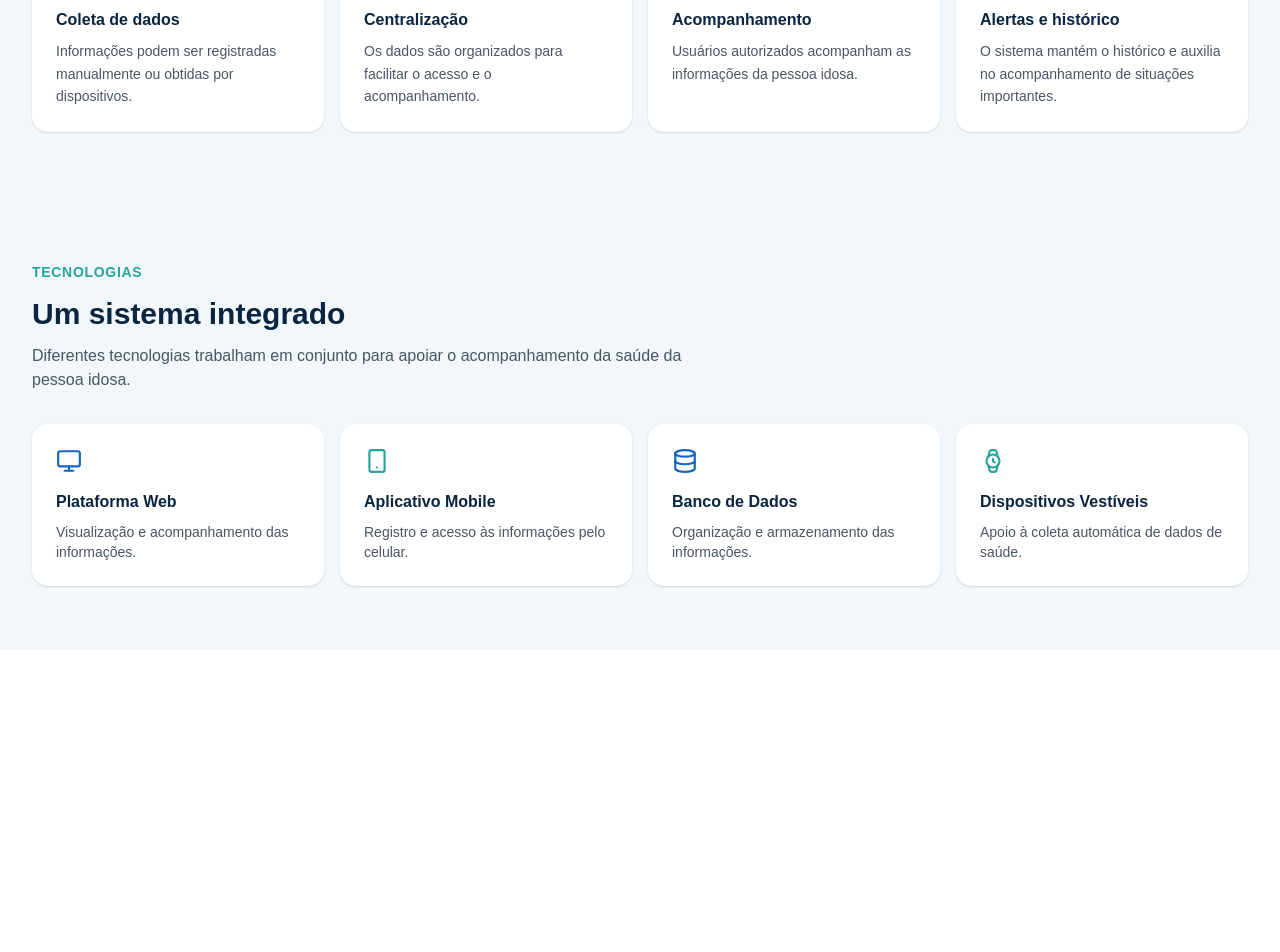
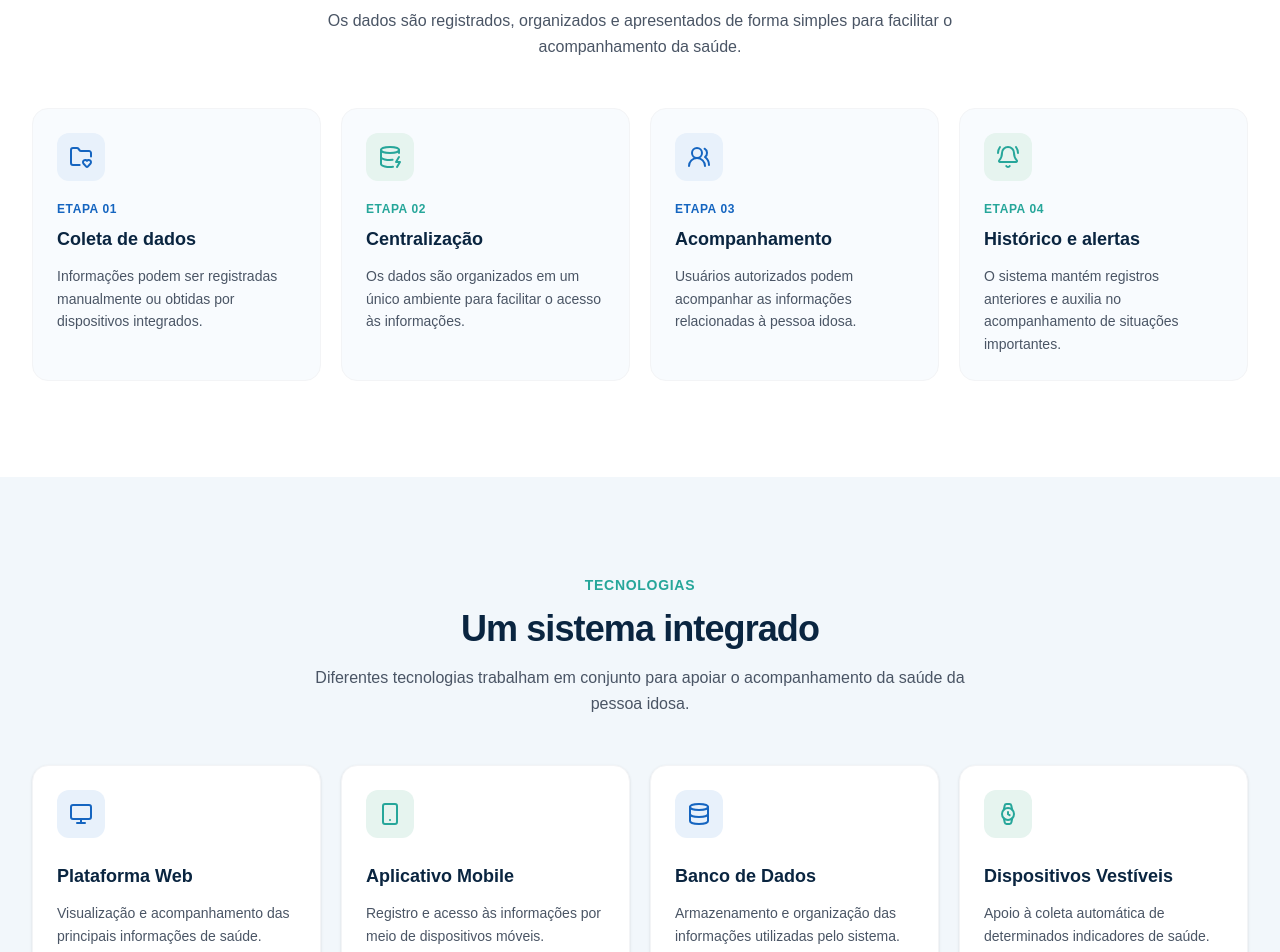
Before and after one commit to MiguelHelen/S.A.S.P.I-Sistema-de-Acompanhamento-de-Saude-para-Pessoas-Idosas-, a Next.js app: page / in a window 1280 px wide. Shown: the part 2200-3152 px from the top of the page. Before the commit the page ends 2850 px from the top, so only its background shows below. Built offline with nearby package versions, Linux system fonts and the light colour scheme.

Commit message:
style: aprimora visual da pagina inicial

```diff
--- a/src/app/page.tsx
+++ b/src/app/page.tsx
@@ -12,6 +12,10 @@ import {
   Pill,
   ShieldCheck,
   Users,
+  FolderHeart,
+  DatabaseZap,
+  UsersRound,
+  BellRing,
 } from "lucide-react";
 
 export default function Home() {
@@ -318,115 +322,179 @@ export default function Home() {
         </div>
       </section>
 
-      <section className="mx-auto max-w-7xl px-4 py-12 md:px-8 md:py-16">
-        <div className="mb-8">
+      <section className="bg-white py-20 md:py-24">
+        <div className="mx-auto max-w-7xl px-4 md:px-8">
+          <div className="mx-auto max-w-2xl text-center">
             <span className="text-sm font-semibold uppercase tracking-wider text-[#26A69A]">
               Como funciona
             </span>
 
-          <h2 className="mt-3 text-2xl font-bold text-[#0A2540] md:text-3xl">
+            <h2 className="mt-3 text-3xl font-bold tracking-tight text-[#0A2540] md:text-4xl">
               Informações conectadas em um único fluxo
             </h2>
-        </div>
 
-        <div className="grid gap-4 sm:grid-cols-2 lg:grid-cols-4">
-          <div className="rounded-2xl bg-white p-6 shadow-sm">
-            <span className="text-sm font-semibold text-[#1565C0]">01</span>
-            <h3 className="mt-3 font-semibold text-[#0A2540]">
-              Coleta de dados
-            </h3>
-            <p className="mt-2 text-sm leading-relaxed text-gray-600">
-              Informações podem ser registradas manualmente ou obtidas por
-              dispositivos.
+            <p className="mt-4 leading-relaxed text-gray-600">
+              Os dados são registrados, organizados e apresentados de forma
+              simples para facilitar o acompanhamento da saúde.
             </p>
           </div>
 
-          <div className="rounded-2xl bg-white p-6 shadow-sm">
-            <span className="text-sm font-semibold text-[#1565C0]">02</span>
-            <h3 className="mt-3 font-semibold text-[#0A2540]">Centralização</h3>
-            <p className="mt-2 text-sm leading-relaxed text-gray-600">
-              Os dados são organizados para facilitar o acesso e o
-              acompanhamento.
-            </p>
+          <div className="mt-12 grid gap-5 sm:grid-cols-2 lg:grid-cols-4">
+            <article className="group rounded-2xl border border-gray-100 bg-[#F8FBFE] p-6 transition hover:-translate-y-1 hover:shadow-xl hover:shadow-blue-950/5">
+              <div className="flex h-12 w-12 items-center justify-center rounded-xl bg-[#E8F1FB] text-[#1565C0] transition group-hover:bg-[#1565C0] group-hover:text-white">
+                <FolderHeart size={24} />
               </div>
 
-          <div className="rounded-2xl bg-white p-6 shadow-sm">
-            <span className="text-sm font-semibold text-[#1565C0]">03</span>
-            <h3 className="mt-3 font-semibold text-[#0A2540]">
+              <span className="mt-5 block text-xs font-semibold uppercase tracking-wider text-[#1565C0]">
+                Etapa 01
+              </span>
+
+              <h3 className="mt-2 text-lg font-semibold text-[#0A2540]">
+                Coleta de dados
+              </h3>
+
+              <p className="mt-3 text-sm leading-relaxed text-gray-600">
+                Informações podem ser registradas manualmente ou obtidas por
+                dispositivos integrados.
+              </p>
+            </article>
+
+            <article className="group rounded-2xl border border-gray-100 bg-[#F8FBFE] p-6 transition hover:-translate-y-1 hover:shadow-xl hover:shadow-blue-950/5">
+              <div className="flex h-12 w-12 items-center justify-center rounded-xl bg-[#E6F4EF] text-[#26A69A] transition group-hover:bg-[#26A69A] group-hover:text-white">
+                <DatabaseZap size={24} />
+              </div>
+
+              <span className="mt-5 block text-xs font-semibold uppercase tracking-wider text-[#26A69A]">
+                Etapa 02
+              </span>
+
+              <h3 className="mt-2 text-lg font-semibold text-[#0A2540]">
+                Centralização
+              </h3>
+
+              <p className="mt-3 text-sm leading-relaxed text-gray-600">
+                Os dados são organizados em um único ambiente para facilitar o
+                acesso às informações.
+              </p>
+            </article>
+
+            <article className="group rounded-2xl border border-gray-100 bg-[#F8FBFE] p-6 transition hover:-translate-y-1 hover:shadow-xl hover:shadow-blue-950/5">
+              <div className="flex h-12 w-12 items-center justify-center rounded-xl bg-[#E8F1FB] text-[#1565C0] transition group-hover:bg-[#1565C0] group-hover:text-white">
+                <UsersRound size={24} />
+              </div>
+
+              <span className="mt-5 block text-xs font-semibold uppercase tracking-wider text-[#1565C0]">
+                Etapa 03
+              </span>
+
+              <h3 className="mt-2 text-lg font-semibold text-[#0A2540]">
                 Acompanhamento
               </h3>
-            <p className="mt-2 text-sm leading-relaxed text-gray-600">
-              Usuários autorizados acompanham as informações da pessoa idosa.
+
+              <p className="mt-3 text-sm leading-relaxed text-gray-600">
+                Usuários autorizados podem acompanhar as informações
+                relacionadas à pessoa idosa.
               </p>
+            </article>
+
+            <article className="group rounded-2xl border border-gray-100 bg-[#F8FBFE] p-6 transition hover:-translate-y-1 hover:shadow-xl hover:shadow-blue-950/5">
+              <div className="flex h-12 w-12 items-center justify-center rounded-xl bg-[#E6F4EF] text-[#26A69A] transition group-hover:bg-[#26A69A] group-hover:text-white">
+                <BellRing size={24} />
               </div>
 
-          <div className="rounded-2xl bg-white p-6 shadow-sm">
-            <span className="text-sm font-semibold text-[#1565C0]">04</span>
-            <h3 className="mt-3 font-semibold text-[#0A2540]">
-              Alertas e histórico
+              <span className="mt-5 block text-xs font-semibold uppercase tracking-wider text-[#26A69A]">
+                Etapa 04
+              </span>
+
+              <h3 className="mt-2 text-lg font-semibold text-[#0A2540]">
+                Histórico e alertas
               </h3>
-            <p className="mt-2 text-sm leading-relaxed text-gray-600">
-              O sistema mantém o histórico e auxilia no acompanhamento de
-              situações importantes.
+
+              <p className="mt-3 text-sm leading-relaxed text-gray-600">
+                O sistema mantém registros anteriores e auxilia no
+                acompanhamento de situações importantes.
               </p>
+            </article>
           </div>
         </div>
       </section>
-      <section className="mx-auto max-w-7xl px-4 py-12 md:px-8 md:py-16">
-        <div className="mb-8">
+
+      <section className="bg-[#F2F7FB] py-20 md:py-24">
+        <div className="mx-auto max-w-7xl px-4 md:px-8">
+          <div className="mx-auto max-w-2xl text-center">
             <span className="text-sm font-semibold uppercase tracking-wider text-[#26A69A]">
               Tecnologias
             </span>
 
-          <h2 className="mt-3 text-2xl font-bold text-[#0A2540] md:text-3xl">
+            <h2 className="mt-3 text-3xl font-bold tracking-tight text-[#0A2540] md:text-4xl">
               Um sistema integrado
             </h2>
 
-          <p className="mt-3 max-w-2xl text-gray-600">
+            <p className="mt-4 leading-relaxed text-gray-600">
               Diferentes tecnologias trabalham em conjunto para apoiar o
               acompanhamento da saúde da pessoa idosa.
             </p>
           </div>
 
-        <div className="grid gap-4 sm:grid-cols-2 lg:grid-cols-4">
-          <div className="rounded-2xl bg-white p-6 shadow-sm">
-            <Monitor className="text-[#1565C0]" size={26} />
-            <h3 className="mt-4 font-semibold text-[#0A2540]">
+          <div className="mt-12 grid gap-5 sm:grid-cols-2 lg:grid-cols-4">
+            <article className="group rounded-2xl border border-gray-100 bg-white p-6 shadow-sm transition hover:-translate-y-1 hover:shadow-xl hover:shadow-blue-950/5">
+              <div className="flex h-12 w-12 items-center justify-center rounded-xl bg-[#E8F1FB] text-[#1565C0] transition group-hover:bg-[#1565C0] group-hover:text-white">
+                <Monitor size={24} />
+              </div>
+
+              <h3 className="mt-6 text-lg font-semibold text-[#0A2540]">
                 Plataforma Web
               </h3>
-            <p className="mt-2 text-sm text-gray-600">
-              Visualização e acompanhamento das informações.
+
+              <p className="mt-3 text-sm leading-relaxed text-gray-600">
+                Visualização e acompanhamento das principais informações de
+                saúde.
               </p>
+            </article>
+
+            <article className="group rounded-2xl border border-gray-100 bg-white p-6 shadow-sm transition hover:-translate-y-1 hover:shadow-xl hover:shadow-blue-950/5">
+              <div className="flex h-12 w-12 items-center justify-center rounded-xl bg-[#E6F4EF] text-[#26A69A] transition group-hover:bg-[#26A69A] group-hover:text-white">
+                <Smartphone size={24} />
               </div>
 
-          <div className="rounded-2xl bg-white p-6 shadow-sm">
-            <Smartphone className="text-[#26A69A]" size={26} />
-            <h3 className="mt-4 font-semibold text-[#0A2540]">
+              <h3 className="mt-6 text-lg font-semibold text-[#0A2540]">
                 Aplicativo Mobile
               </h3>
-            <p className="mt-2 text-sm text-gray-600">
-              Registro e acesso às informações pelo celular.
+
+              <p className="mt-3 text-sm leading-relaxed text-gray-600">
+                Registro e acesso às informações por meio de dispositivos
+                móveis.
               </p>
+            </article>
+
+            <article className="group rounded-2xl border border-gray-100 bg-white p-6 shadow-sm transition hover:-translate-y-1 hover:shadow-xl hover:shadow-blue-950/5">
+              <div className="flex h-12 w-12 items-center justify-center rounded-xl bg-[#E8F1FB] text-[#1565C0] transition group-hover:bg-[#1565C0] group-hover:text-white">
+                <Database size={24} />
               </div>
 
-          <div className="rounded-2xl bg-white p-6 shadow-sm">
-            <Database className="text-[#1565C0]" size={26} />
-            <h3 className="mt-4 font-semibold text-[#0A2540]">
+              <h3 className="mt-6 text-lg font-semibold text-[#0A2540]">
                 Banco de Dados
               </h3>
-            <p className="mt-2 text-sm text-gray-600">
-              Organização e armazenamento das informações.
+
+              <p className="mt-3 text-sm leading-relaxed text-gray-600">
+                Armazenamento e organização das informações utilizadas pelo
+                sistema.
               </p>
+            </article>
+
+            <article className="group rounded-2xl border border-gray-100 bg-white p-6 shadow-sm transition hover:-translate-y-1 hover:shadow-xl hover:shadow-blue-950/5">
+              <div className="flex h-12 w-12 items-center justify-center rounded-xl bg-[#E6F4EF] text-[#26A69A] transition group-hover:bg-[#26A69A] group-hover:text-white">
+                <Watch size={24} />
               </div>
 
-          <div className="rounded-2xl bg-white p-6 shadow-sm">
-            <Watch className="text-[#26A69A]" size={26} />
-            <h3 className="mt-4 font-semibold text-[#0A2540]">
+              <h3 className="mt-6 text-lg font-semibold text-[#0A2540]">
                 Dispositivos Vestíveis
               </h3>
-            <p className="mt-2 text-sm text-gray-600">
-              Apoio à coleta automática de dados de saúde.
+
+              <p className="mt-3 text-sm leading-relaxed text-gray-600">
+                Apoio à coleta automática de determinados indicadores de saúde.
               </p>
+            </article>
           </div>
         </div>
       </section>
```
Lines whose indentation alone changed are shown as unchanged.
